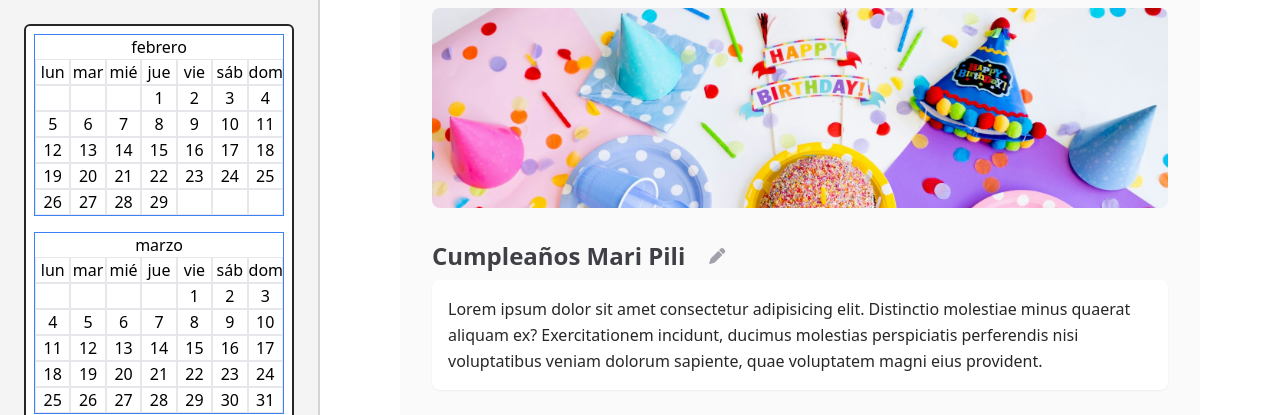
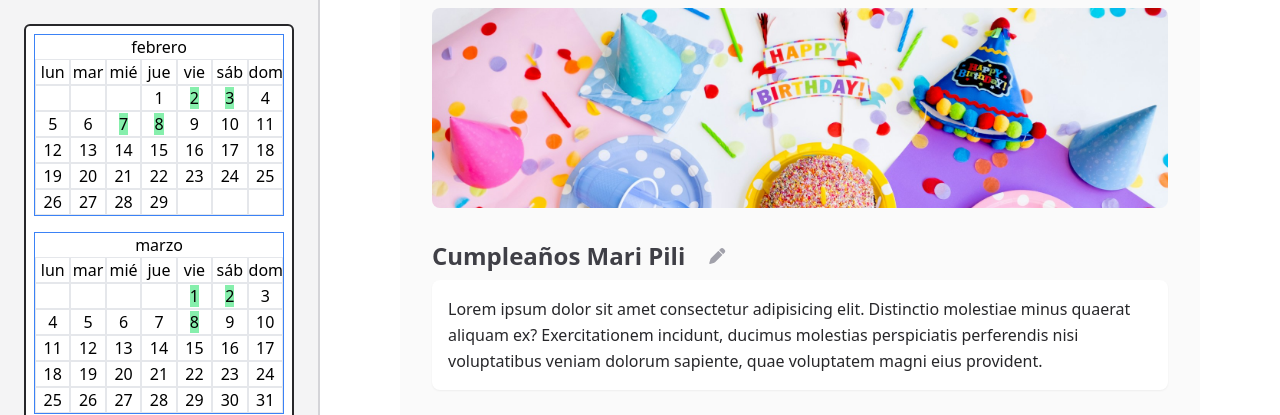
Before and after one commit to MMadlos/cronos-app, a React (Vite) app: page / in a window 1280 px wide. Shown: the top 415 px of the page. Built offline with nearby package versions, Linux system fonts and the light colour scheme.

Commit message:
Add logic to highlight selected dates on summary calendar

```diff
--- a/src/components/SummaryCalendar/SummaryCalendar.jsx
+++ b/src/components/SummaryCalendar/SummaryCalendar.jsx
@@ -7,16 +7,25 @@ import {
 
 export default function SummaryCalendar({ selectedDays }) {
 	// Recoger los meses que se han seleccionado
-	const monthIndexes = []
-	const monthNames = []
+	const selectedDatesByMonth = {}
+
 	selectedDays.forEach((date) => {
-		const monthIndex = date.getMonth()
-		if (monthIndexes.includes(monthIndex)) return
-		monthIndexes.push(monthIndex)
+		const monthName = getIntlMonthLong(date)
+		const isIncluded = selectedDatesByMonth[monthName] !== undefined
 
-		const monthName = getIntlMonthLong(date)
-		monthNames.push(monthName)
+		if (!isIncluded) {
+			selectedDatesByMonth[monthName] = {
+				dates: [],
+				monthIndex: date.getMonth(),
+			}
+		}
+		selectedDatesByMonth[monthName].dates.push(date.getDate())
 	})
+
+	const monthNames = Object.keys(selectedDatesByMonth)
+
+	console.log(selectedDatesByMonth)
+	console.log(monthNames)
 
 	// Mostrar fechas a seleccionar
 	// Recoger fechas seleccionadas por los participantes
@@ -37,7 +46,7 @@ export default function SummaryCalendar({ selectedDays }) {
 				{monthNames.map((monthName, index) => {
 					const monthGridContent = getMonthGridContent(
 						2024,
-						monthIndexes[index]
+						selectedDatesByMonth[monthName].monthIndex
 					)
 					const calendarGrid = [...weekDays, ...monthGridContent]
 
@@ -46,12 +55,23 @@ export default function SummaryCalendar({ selectedDays }) {
 							<h3 className="text-center">{monthName}</h3>
 							<div className="grid grid-cols-7">
 								{calendarGrid.map((day, index) => {
+									const selectedDates =
+										selectedDatesByMonth[monthName].dates
+									const isSelected =
+										selectedDates.includes(day)
+
 									return (
 										<div
 											key={index}
 											className="border text-center"
 										>
-											<span className="">{day}</span>
+											{isSelected ? (
+												<span className="bg-green-300">
+													{day}
+												</span>
+											) : (
+												<span className="">{day}</span>
+											)}
 										</div>
 									)
 								})}
@@ -70,11 +90,11 @@ function SelectedDaysObserver({ selectedDays }) {
 	return (
 		<div className="mt-4">
 			<p>Console.log</p>
-			{selectedDays.map((dates) => {
+			{selectedDays.map((dates, index) => {
 				const month = getIntlMonthShort(dates)
 				const date = dates.getDate()
 
-				return <p>{`${month} - ${date}`}</p>
+				return <p key={index}>{`${month} - ${date}`}</p>
 			})}
 		</div>
 	)
```
